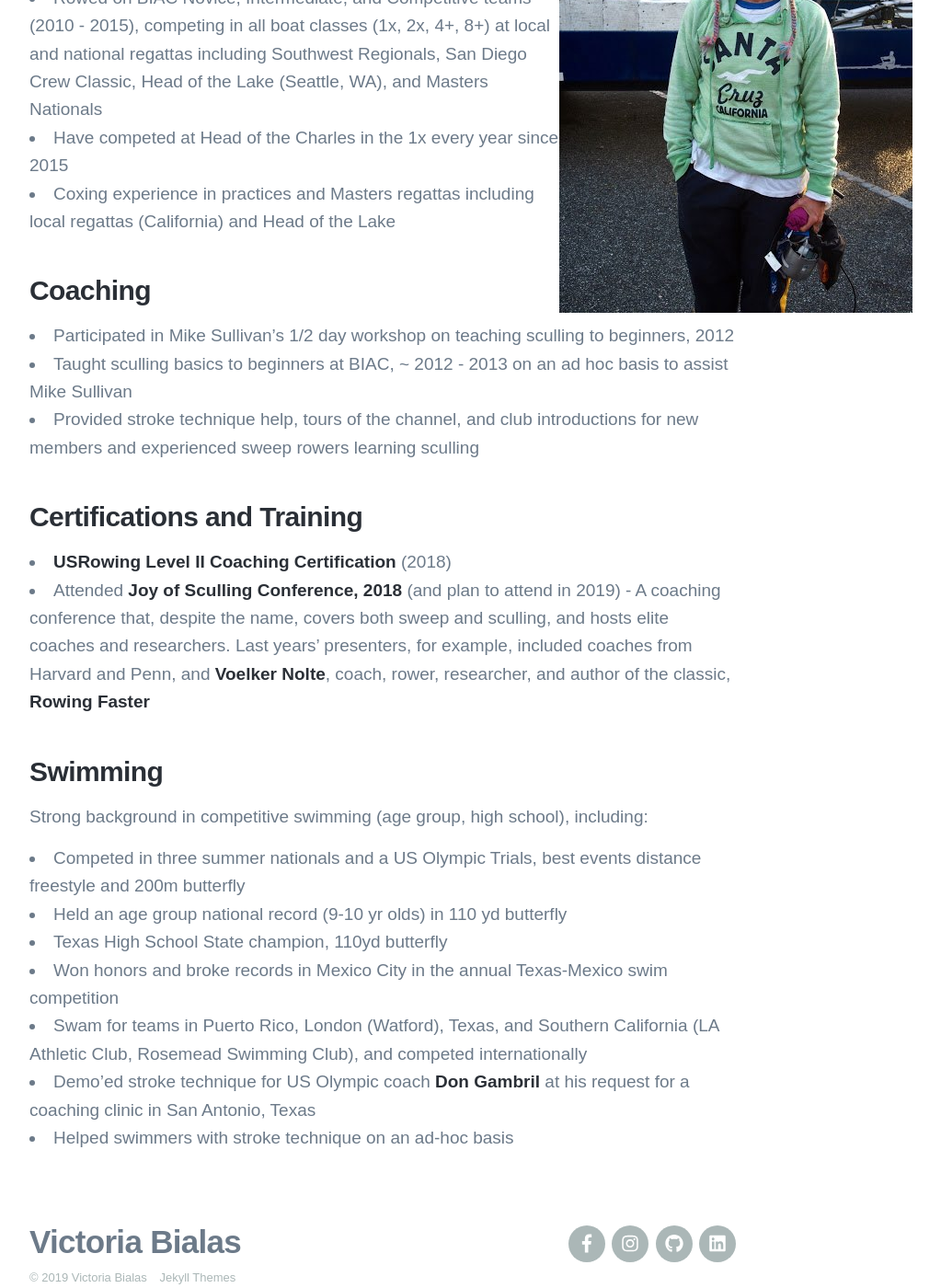
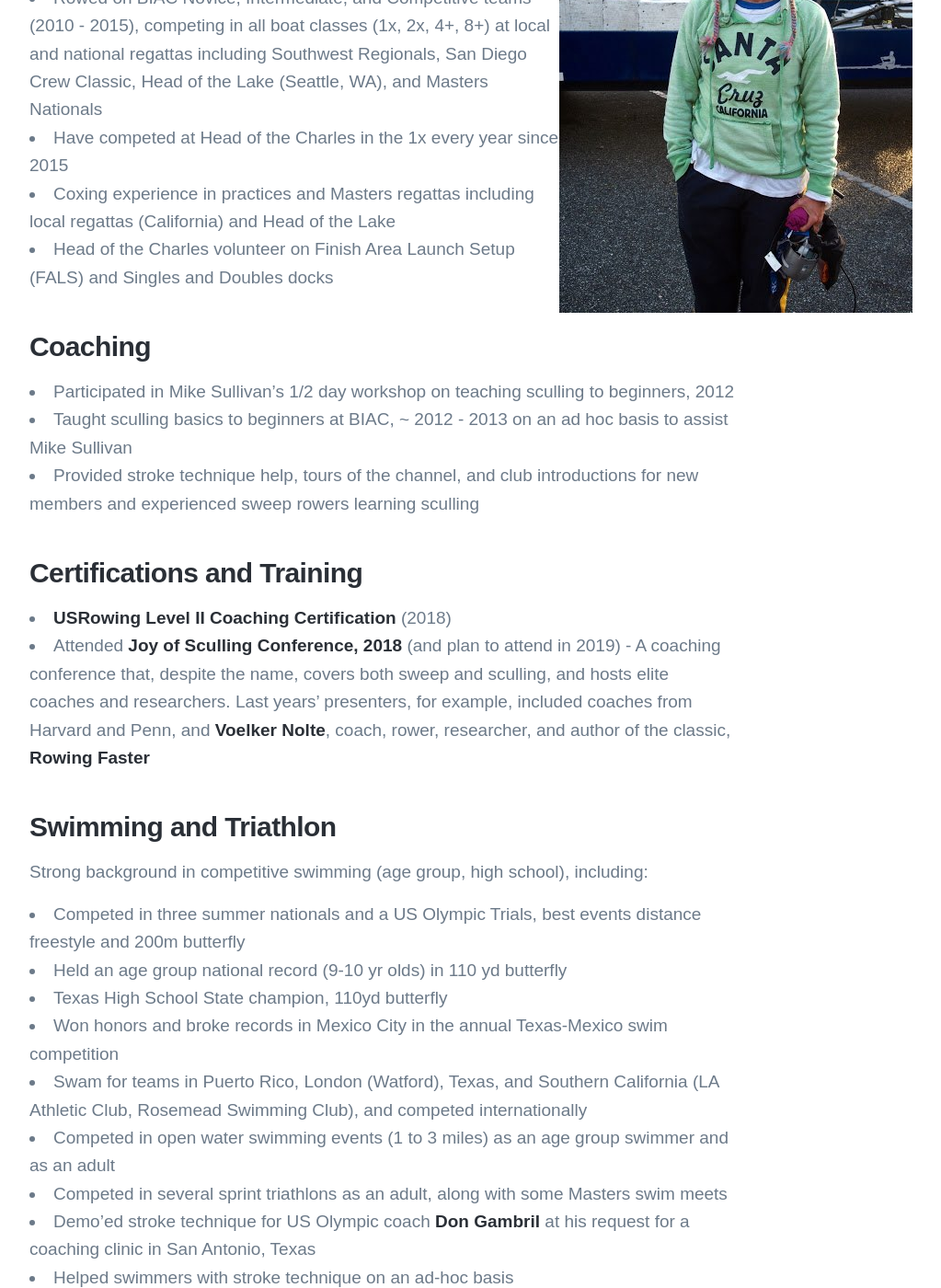
Before and after one commit to londoncalling/slow-motion-stories, a Jekyll site: the page built from _pages/portfolio-rowing.md, in a window 1280 px wide and 1400 px high, scrolled down 516 px. Shown: the whole window at 92% size, without its empty margins (224-1247 px from the left). Built offline with Jekyll 4.4.1, drawn with Linux system fonts in a browser that asks for light colours; nearby versions of some CDN libraries; some web fonts are replaced.

Commit message:
added HOCR volunteer experience
Signed-off-by: Vicky Bialas <vicky.bialas@gmail.com>

```diff
--- a/_pages/portfolio-rowing.md
+++ b/_pages/portfolio-rowing.md
@@ -12,6 +12,7 @@ featured_image: /images/demo/demo-landscape.jpg
 - Rowed on BIAC Novice, Intermediate, and Competitive teams (2010 - 2015), competing in all boat classes (1x, 2x, 4+, 8+) at local and national regattas including Southwest Regionals, San Diego Crew Classic, Head of the Lake (Seattle, WA), and Masters Nationals
 - Have competed at Head of the Charles in the 1x every year since 2015
 - Coxing experience in practices and Masters regattas including local regattas (California) and Head of the Lake
+- Head of the Charles volunteer on Finish Area Launch Setup (FALS) and Singles and Doubles docks
 
 ### Coaching
 
@@ -24,7 +25,7 @@ featured_image: /images/demo/demo-landscape.jpg
 - [USRowing Level II Coaching Certification](http://www.usrowing.org/coaching-education-program/) (2018)
 - Attended [Joy of Sculling Conference, 2018](http://www.thejoyofsculling.com/) (and plan to attend in 2019) - A coaching conference that, despite the name, covers both sweep and sculling, and hosts elite coaches and researchers. Last years' presenters, for example, included coaches from Harvard and Penn, and [Voelker Nolte](http://www.worldrowing.com/athletes/athlete/7978/nolte-volker), coach, rower, researcher, and author of the classic, [Rowing Faster](https://books.google.com/books/about/Rowing_Faster.html?id=-wmLeDL0MbAC)
 
-### Swimming
+### Swimming and Triathlon
 
 Strong background in competitive swimming (age group, high school), including:
 
@@ -33,5 +34,7 @@ Strong background in competitive swimming (age group, high school), including:
 - Texas High School State champion, 110yd butterfly
 - Won honors and broke records in Mexico City in the annual Texas-Mexico swim competition
 - Swam for teams in Puerto Rico, London (Watford), Texas, and Southern California (LA Athletic Club, Rosemead Swimming Club), and competed internationally
+- Competed in open water swimming events (1 to 3 miles) as an age group swimmer and as an adult
+- Competed in several sprint triathlons as an adult, along with some Masters swim meets
 - Demo'ed stroke technique for US Olympic coach [Don Gambril](https://en.wikipedia.org/wiki/Don_Gambril) at his request for a coaching clinic in San Antonio, Texas
 - Helped swimmers with stroke technique on an ad-hoc basis
```
